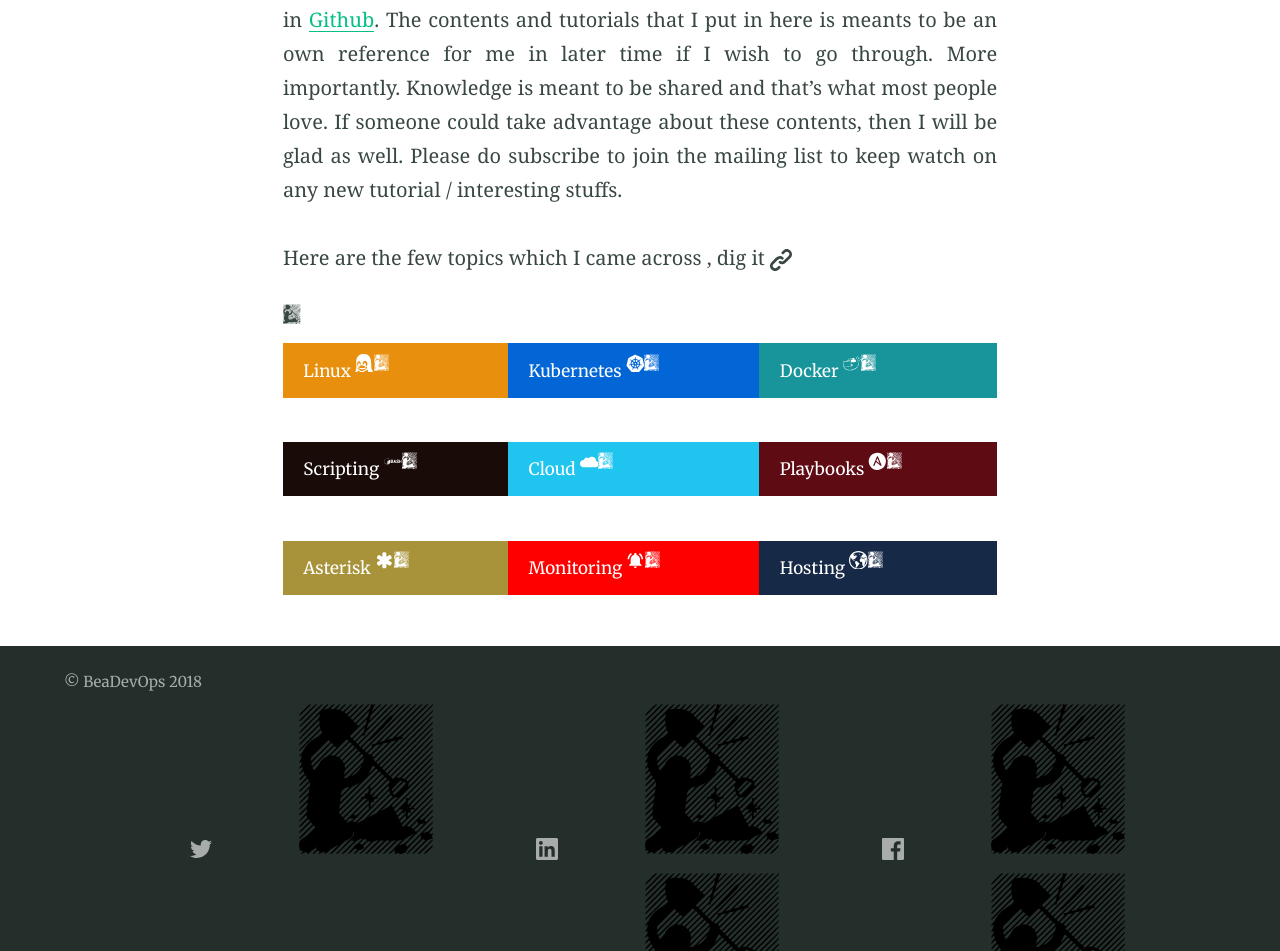
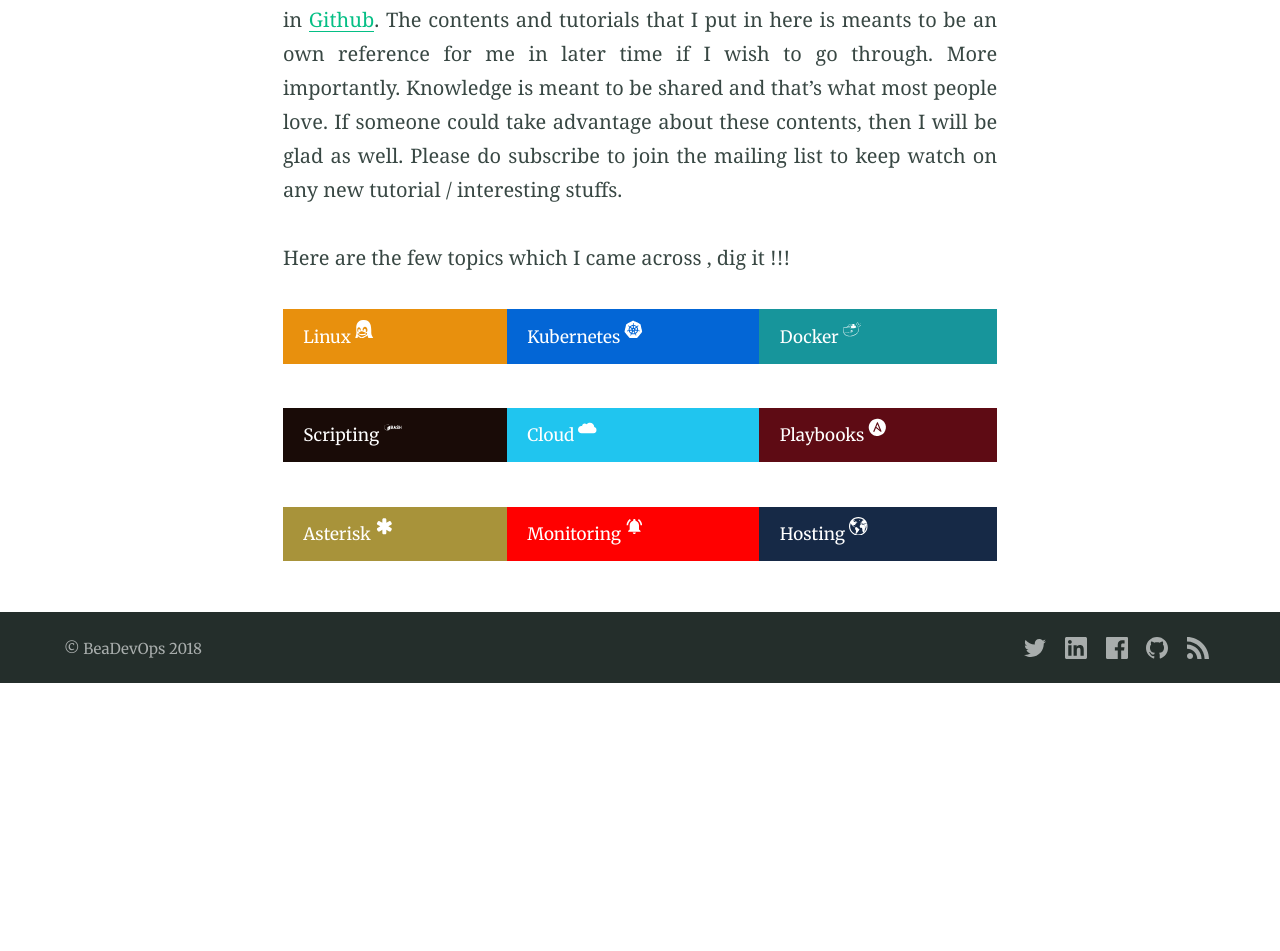
Before and after one commit to sujiar37/beadevops, a Jekyll site: the page built from index.md, in a window 1280 px wide. Shown: the part 779-1730 px from the top of the page. Built offline with Jekyll 4.4.1, drawn with Linux system fonts in a browser that asks for light colours; our own code applies the rules of GitHub Pages for plain Markdown files; comment, search, counter and statistics services are not loaded; after the commit the page ends 1462 px from its top, so only the background shows below that.

Commit message:
revert last commit

```diff
--- a/_includes/icon.html
+++ b/_includes/icon.html
@@ -1,2 +1 @@
 <svg width="{{ include.width | default: "16" }}" height="{{ include.height | default: "16" }}" class="icon  icon--{{ include.id | default: "link" }}" role="img" alt="{{ include.title | default: include.id }}"><title>{{ include.title | default: include.id }}</title><use xlink:href="#{{ include.id | default: "link" }}" fill="{{ include.color | default: 'CurrentColor' }}"></use></svg>
-<svg class="icon-custom icon-gambling"><use xlink:href="#icon-gambling"></use></svg>
--- a/_sass/_theme.scss
+++ b/_sass/_theme.scss
@@ -440,13 +440,4 @@ pre code {
     white-space: pre;
     overflow-x: scroll;
   }
-  .icon-gambling {
-    display: inline-block;
-    width: 1em;
-    height: 1em;
-    stroke-width: 0;
-    stroke: currentColor;
-    fill: currentColor;
-    width: 0.892578125em;
-  }
 }
--- a/index.md
+++ b/index.md
@@ -13,7 +13,7 @@ Welcome to My website ~ *BeaDevOps*
 
 Myself, *Sujith Abdul Rahim* and I love spending more time on digging DevOps , Programming, Linux, Automation & Cloud related stuffs. This site is built through *[Jkeyll](https://jekyllrb.com/)* running with *[Containers](https://www.docker.com/)* and contents were hosted in [Github](https://github.com/sujiar37/beadevops). The contents and tutorials that I put in here is meants to be an own reference for me in later time if I wish to go through. More importantly. Knowledge is meant to be shared and that's what most people love. If someone could take advantage about these contents, then I will be glad as well. Please do subscribe to join the mailing list to keep watch on any new tutorial / interesting stuffs.
 
-Here are the few topics which I came across , dig it {% include icon.html icon-custom="icon-gambling" %}
+Here are the few topics which I came across , dig it !!!
 
 <table cellspacing="0" style="border-spacing: 0;font-size: 1rem;">
 	<tr>
```
